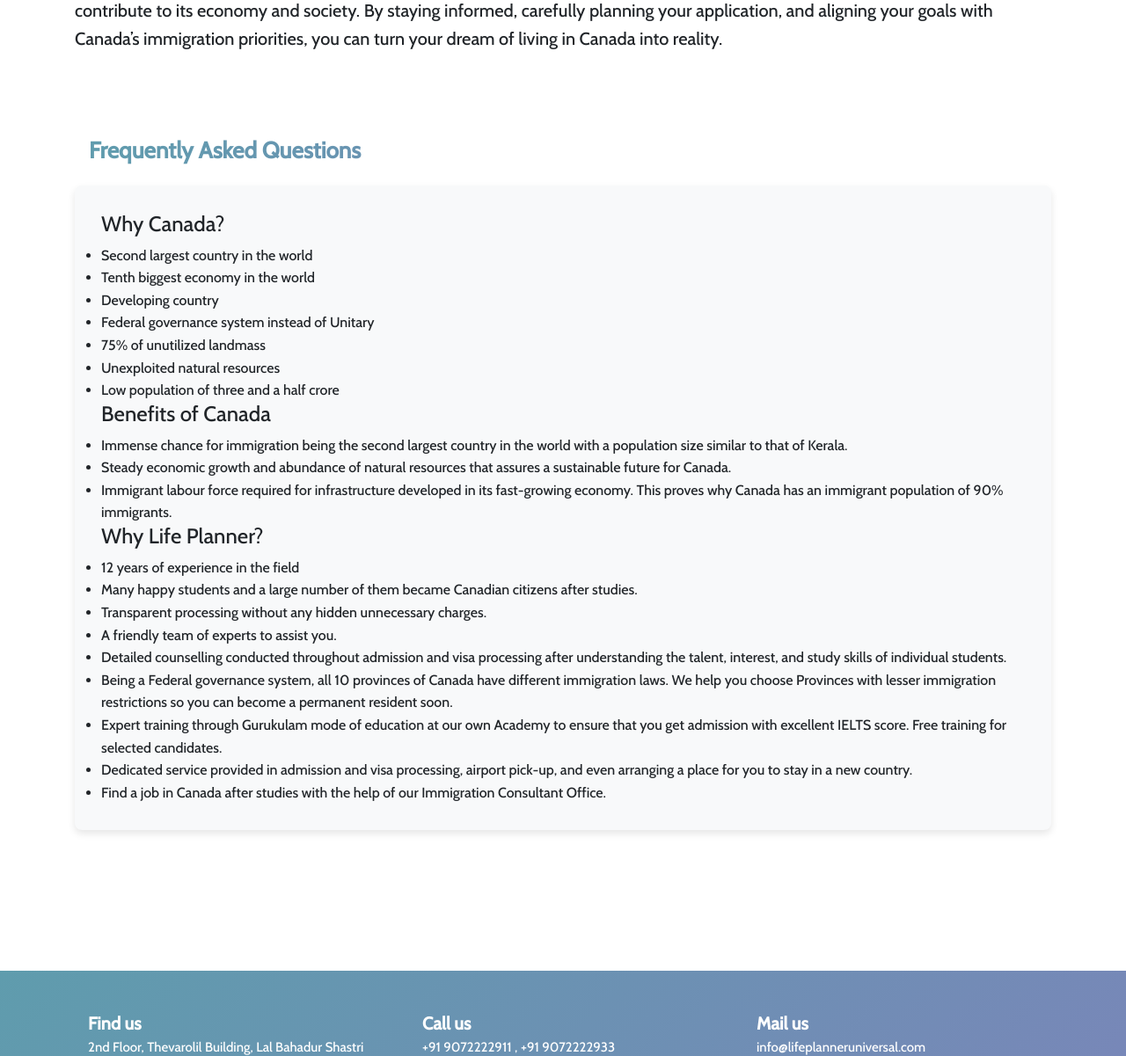
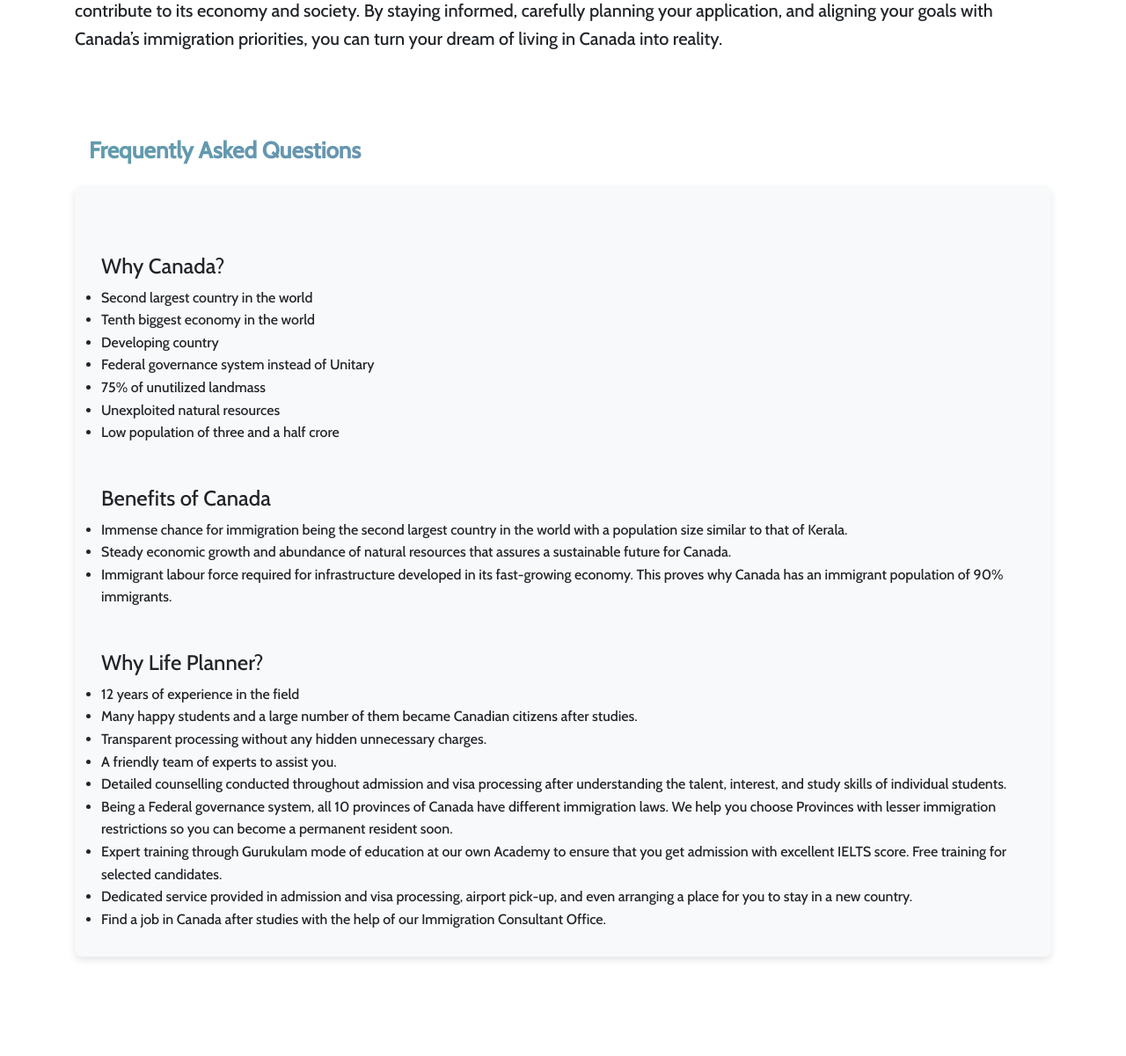
Before and after one commit to lifeplannerdev/lifeplanner, a Django app: template templates/canada.html in a window 1280 px wide. Shown: the part 5299-6500 px from the top of the page at 88% size. Run offline with Django 5.2, Linux system fonts and the light colour scheme; the template is opened without the code that fills it, so the values that code supplies are empty; some libraries are stand-ins or nearby versions; some web fonts are replaced.

Commit message:
26th dec commit

```diff
--- a/templates/canada.html
+++ b/templates/canada.html
@@ -815,7 +815,7 @@ button:hover::before {
         -webkit-text-fill-color: transparent;">Frequently Asked Questions</h2>
         <div class="faq">
 
-            <div class="faq-item">
+            <div class="faq-item mt-5">
                 <h4>Why Canada?</h4>
                 <div class="faq-content">
                     <ul>
@@ -831,7 +831,7 @@ button:hover::before {
 
             </div>
 
-            <div class="faq-item">
+            <div class="faq-item mt-5">
                 <h4>Benefits of Canada</h4>
                 <div class="faq-content">
                     <ul>
@@ -843,7 +843,7 @@ button:hover::before {
 
             </div>
 
-            <div class="faq-item">
+            <div class="faq-item mt-5">
                 <h4>Why Life Planner?</h4>
                 <div class="faq-content">
                     <ul>
```
Also changed, not shown: templates/contact.html (+8 -0 lines).
